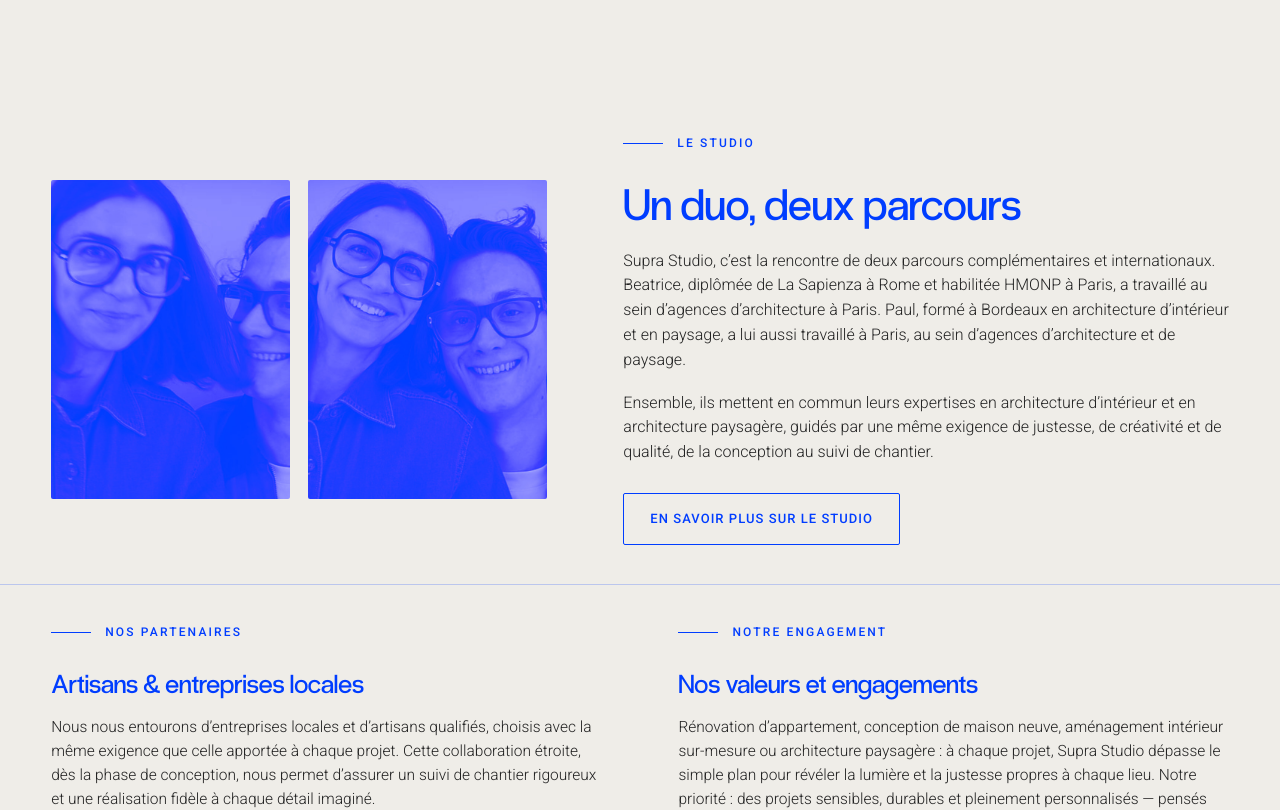
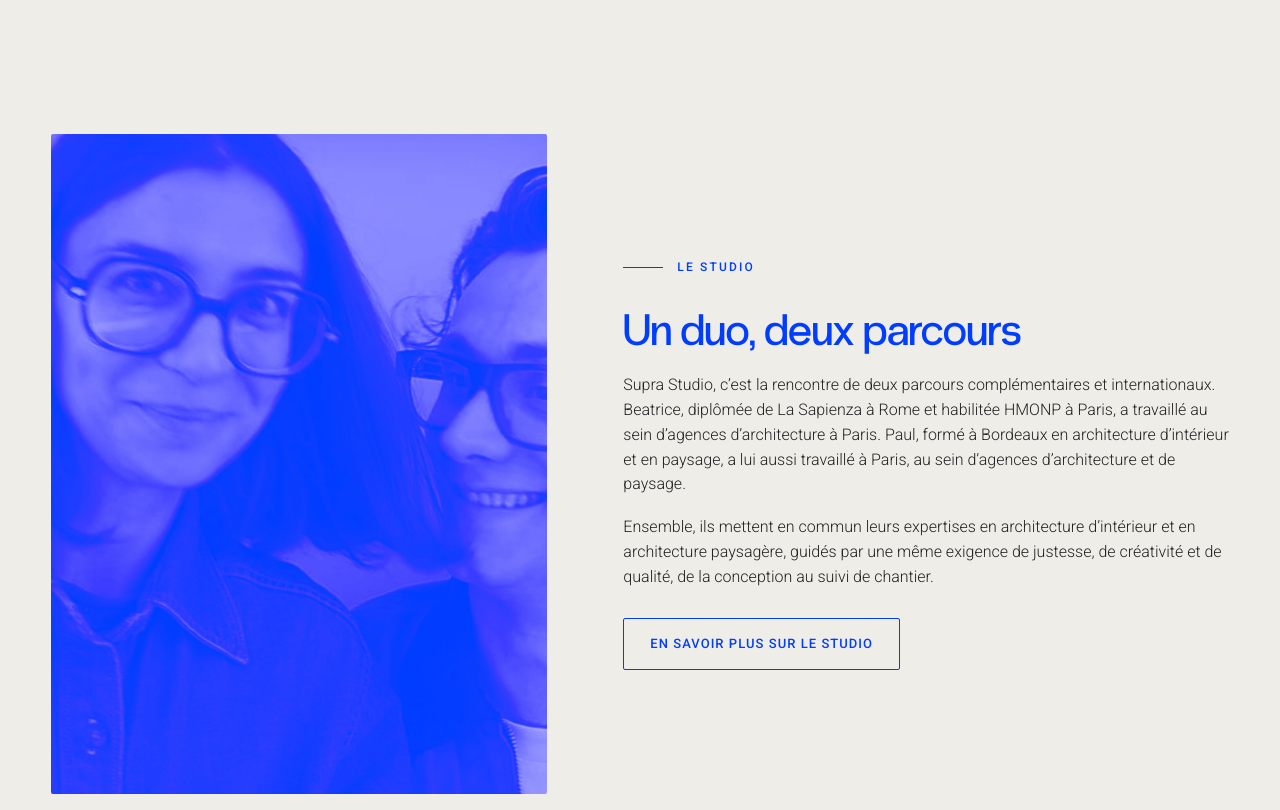
Before and after one commit to SupraStudio/Supra-Studio, a Next.js app in the folder supra-studio-nextjs/: page / in a window 1280 px wide. Shown: the part 4980-5790 px from the top of the page. Built offline with nearby package versions, Linux system fonts and the light colour scheme.

Commit message:
Add files via upload

```diff
--- a/supra-studio-nextjs/components/Studio.tsx
+++ b/supra-studio-nextjs/components/Studio.tsx
@@ -2,19 +2,21 @@ export default function Studio({ full = false }: { full?: boolean }) {
   return (
     <section className="studio" id="studio">
       <div className="wrap studio-grid">
-        <div className="studio-media-wrap reveal studio-duo">
+        <div className={`studio-media-wrap reveal${full ? " studio-duo" : ""}`}>
           <div className="studio-media">
             <img
               src="/assets/images/fondateurs.jpg"
               alt="Beatrice et Paul, fondateurs de Supra Studio"
             />
           </div>
+          {full && (
             <div className="studio-media">
               <img
                 src="/assets/images/fondateurs2.jpg"
                 alt="Beatrice et Paul, fondateurs de Supra Studio"
               />
             </div>
+          )}
         </div>
 
         <div className="studio-text reveal">
```
Lines whose indentation alone changed are shown as unchanged.
